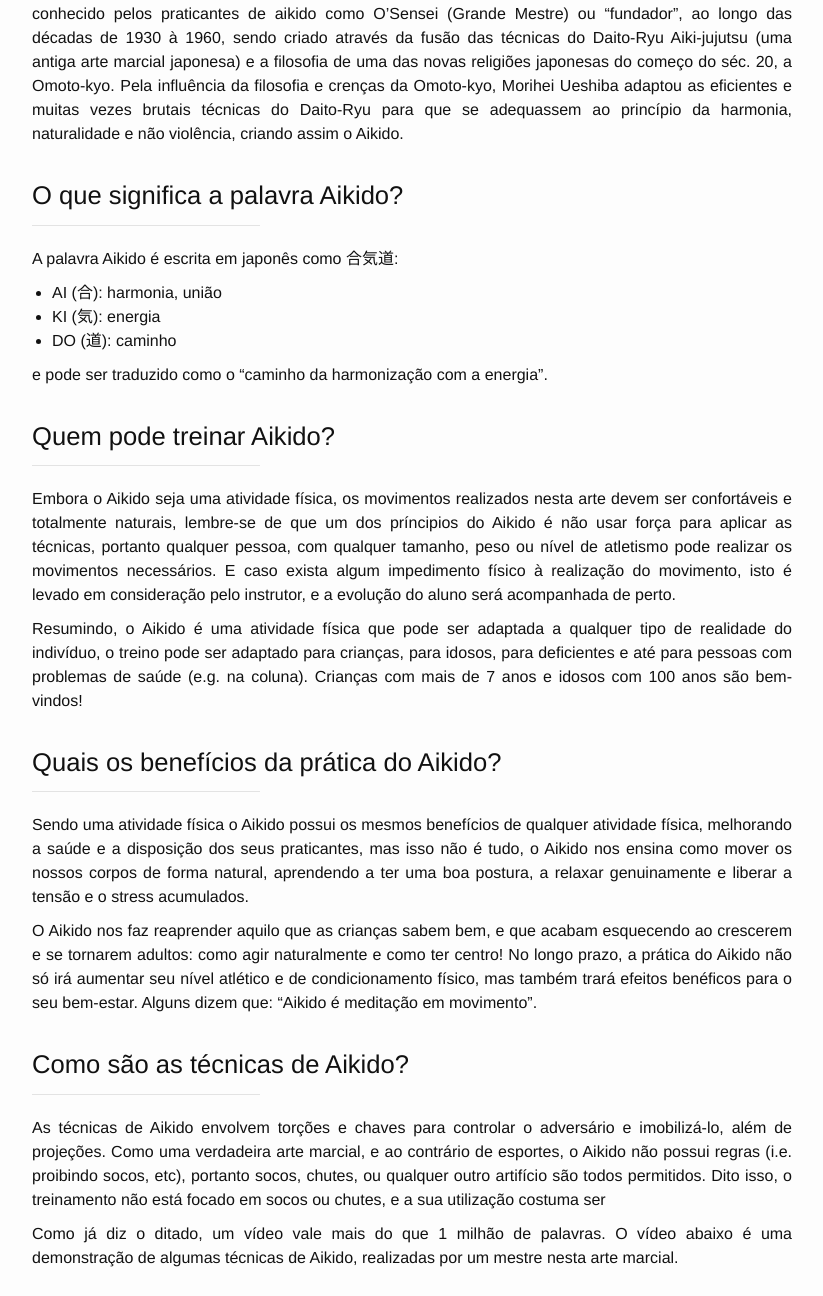
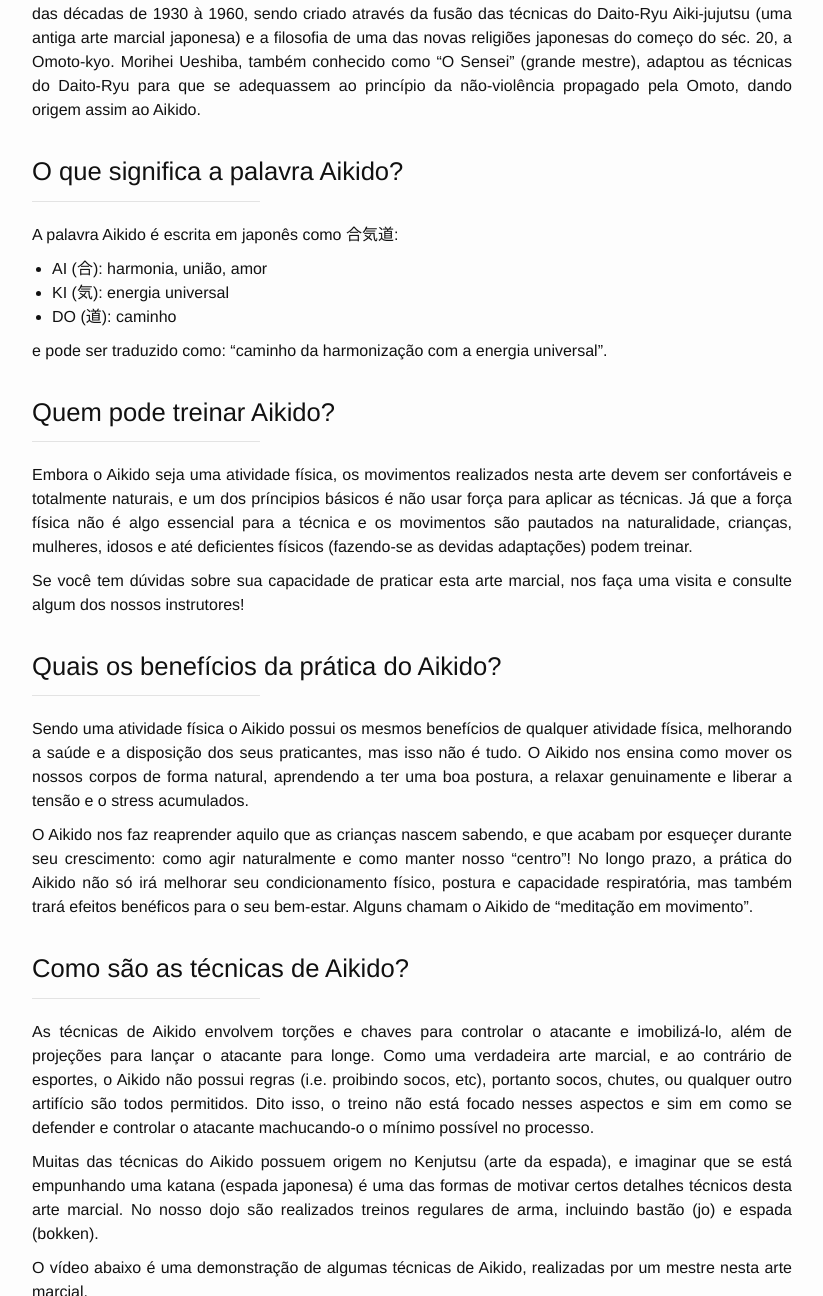
Before and after one commit to aikidorecife/aikidorecife.github.io, a Jekyll site: the page built from aikido.md, in a window 1280 px wide and 1400 px high, scrolled down 692 px, cut to the strip 0-1296 px from the top of the window. Shown: the whole strip, without its empty margins (228-1051 px from the left). Built offline with Jekyll 4.4.1, drawn with Linux system fonts in a browser that asks for light colours; nearby versions of some CDN libraries; some of the changed text lies outside the part shown.

Commit message:
thug life

```diff
--- a/aikido.md
+++ b/aikido.md
@@ -5,67 +5,69 @@ permalink: /aikido/
 description: Aikido é uma arte marcial japonesa para defesa pessoal que tem por princípio usar a força do adversário contra ele mesmo.
 ---
 
-# Aikido, uma arte marcial moderna
+# Aikido,
 
 <img alt="Morihei Ueshiba projetando um aluno" src="{{ site.url }}/assets/morihei-aikido.jpg" width="100%" />
 
 
-## O que é o Aikido?
+## O que é Aikido?
 ---
-O Aikido é um budo (arte marcial japonesa) desenvolvida pelo mestre Morihei Ueshiba (1883-1969),
-conhecido pelos praticantes de aikido como O'Sensei (Grande Mestre) ou "fundador", ao longo das
-décadas de 1930 à 1960, sendo criado através da fusão das técnicas do Daito-Ryu Aiki-jujutsu (uma
-antiga arte marcial japonesa) e a filosofia de uma das novas religiões japonesas do começo do séc. 20,
-a Omoto-kyo. Pela influência da filosofia e crenças da Omoto-kyo, Morihei Ueshiba adaptou as eficientes
-e muitas vezes brutais técnicas do Daito-Ryu para que se adequassem ao princípio da harmonia, naturalidade
- e não violência, criando assim o Aikido.
+O Aikido é uma arte marcial japonesa desenvolvida pelo mestre Morihei Ueshiba (1883-1969), ao longo
+das décadas de 1930 à 1960, sendo criado através da fusão das técnicas do Daito-Ryu Aiki-jujutsu
+(uma antiga arte marcial japonesa) e a filosofia de uma das novas religiões japonesas do começo
+do séc. 20, a Omoto-kyo. Morihei Ueshiba, também conhecido como "O Sensei" (grande mestre), adaptou
+as técnicas do Daito-Ryu para que se adequassem ao princípio da não-violência propagado pela Omoto,
+dando origem assim ao Aikido.
+
 
 ## O que significa a palavra Aikido?
 ---
 A palavra Aikido é escrita em japonês como 合気道:
 
-  - AI (合): harmonia, união
-  - KI (気): energia
+  - AI (合): harmonia, união, amor
+  - KI (気): energia universal
   - DO (道): caminho
 
-e pode ser traduzido como o "caminho da harmonização com a energia".
+e pode ser traduzido como: "caminho da harmonização com a energia universal".
 
 
 ## Quem pode treinar Aikido?
 ---
 Embora o Aikido seja uma atividade física, os movimentos realizados nesta arte devem ser confortáveis
-e totalmente naturais, lembre-se de que um dos príncipios do Aikido é não usar força para aplicar as
-técnicas, portanto qualquer pessoa, com qualquer tamanho, peso ou nível de atletismo pode realizar os
-movimentos necessários. E caso exista algum impedimento físico à realização do movimento, isto é levado
-em consideração pelo instrutor, e a evolução do aluno será acompanhada de perto.
+e totalmente naturais, e um dos príncipios básicos é não usar força para aplicar as técnicas. Já que
+a força física não é algo essencial para a técnica e os movimentos são pautados na naturalidade,
+crianças, mulheres, idosos e até deficientes físicos (fazendo-se as devidas adaptações) podem treinar.
 
-Resumindo, o Aikido é uma atividade física que pode ser adaptada a qualquer tipo de realidade do indivíduo,
-o treino pode ser adaptado para crianças, para idosos, para deficientes e até para pessoas com problemas
-de saúde (e.g. na coluna). Crianças com mais de 7 anos e idosos com 100 anos são bem-vindos!
+Se você tem dúvidas sobre sua capacidade de praticar esta arte marcial, nos faça uma visita e consulte
+algum dos nossos instrutores!
 
 
 ## Quais os benefícios da prática do Aikido?
 ---
 Sendo uma atividade física o Aikido possui os mesmos benefícios de qualquer atividade física, melhorando
-a saúde e a disposição dos seus praticantes, mas isso não é tudo, o Aikido nos ensina como mover os nossos
+a saúde e a disposição dos seus praticantes, mas isso não é tudo. O Aikido nos ensina como mover os nossos
 corpos de forma natural, aprendendo a ter uma boa postura, a relaxar genuinamente e liberar a tensão e o
 stress acumulados.
 
-O Aikido nos faz reaprender aquilo que as crianças sabem bem, e que acabam esquecendo ao crescerem e se
-tornarem adultos: como agir naturalmente e como ter centro! No longo prazo, a prática do Aikido não só irá
-aumentar seu nível atlético e de condicionamento físico, mas também trará efeitos benéficos para o seu
-bem-estar. Alguns dizem que: "Aikido é meditação em movimento".
+O Aikido nos faz reaprender aquilo que as crianças nascem sabendo, e que acabam por esqueçer durante seu
+crescimento: como agir naturalmente e como manter nosso "centro"! No longo prazo, a prática do Aikido
+não só irá melhorar seu condicionamento físico, postura e capacidade respiratória, mas também trará efeitos
+benéficos para o seu bem-estar. Alguns chamam o Aikido de "meditação em movimento".
 
 
 ## Como são as técnicas de Aikido?
 ---
-As técnicas de Aikido envolvem torções e chaves para controlar o adversário e imobilizá-lo, além de projeções.
-Como uma verdadeira arte marcial, e ao contrário de esportes, o Aikido não possui regras (i.e. proibindo socos, etc),
-portanto socos, chutes, ou qualquer outro artifício são todos permitidos. Dito isso, o treinamento não está focado
-em socos ou chutes, e a sua utilização costuma ser
+As técnicas de Aikido envolvem torções e chaves para controlar o atacante e imobilizá-lo, além de projeções
+para lançar o atacante para longe. Como uma verdadeira arte marcial, e ao contrário de esportes, o Aikido
+não possui regras (i.e. proibindo socos, etc), portanto socos, chutes, ou qualquer outro artifício são todos
+permitidos. Dito isso, o treino não está focado nesses aspectos e sim em como se defender e controlar o
+atacante machucando-o o mínimo possível no processo.
 
-Como já diz o ditado, um vídeo vale mais do que 1 milhão de palavras. O vídeo abaixo é uma demonstração de algumas
-técnicas de Aikido, realizadas por um mestre nesta arte marcial.
+Muitas das técnicas do Aikido possuem origem no Kenjutsu (arte da espada), e imaginar que se está empunhando
+uma katana (espada japonesa) é uma das formas de motivar certos detalhes técnicos desta arte marcial. No nosso
+dojo são realizados treinos regulares de arma, incluindo bastão (jo) e espada (bokken).
+
+O vídeo abaixo é uma demonstração de algumas técnicas de Aikido, realizadas por um mestre nesta arte marcial.
 
 <div style="width: 80%; height: 350px; margin: 30px auto; ">
 <iframe width="100%" height="350" src="https://www.youtube.com/embed/zanG0XnNWKE" frameborder="0" allowfullscreen></iframe>
--- a/index.html
+++ b/index.html
@@ -8,10 +8,10 @@ description: A Associação Reishin Kawai é um dojo de Aikido (arte marcial jap
 
 <div id="slideshow">
    <div>
-	   <img id="home-image" src="{{ site.url }}/assets/home-background-5-crop.jpg" height="575px"/>
+	   <img id="home-image" src="{{ site.url }}/assets/home-background-6-crop.jpg" height="575px"/>
    </div>
    <div>
-	  <img id="home-image" src="{{ site.url }}/assets/home-background-6-crop.jpg" height="575px"/>
+	  <img id="home-image" src="{{ site.url }}/assets/home-background-5-crop.jpg" height="575px"/>
    </div>
    <div>
 	  <img id="home-image" src="{{ site.url }}/assets/home-background-4-crop.jpg" height="575px"/>
```
